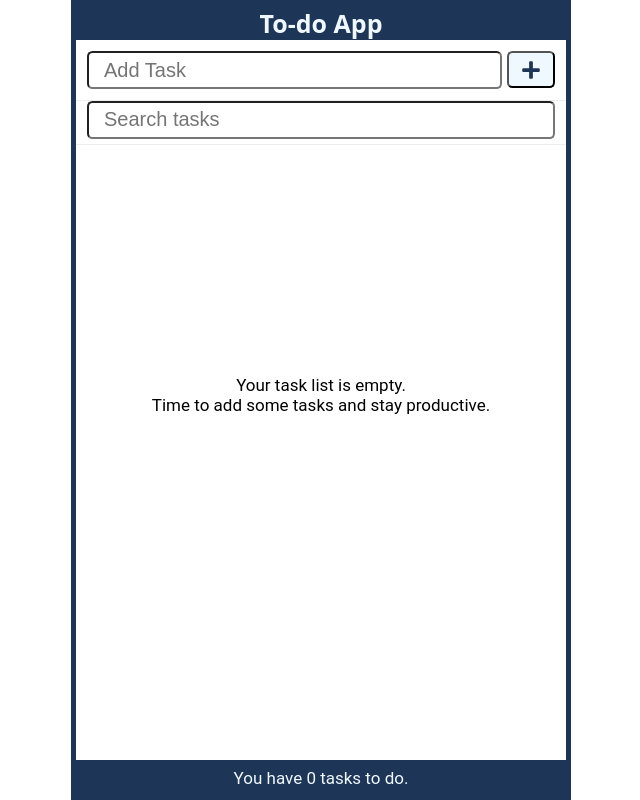
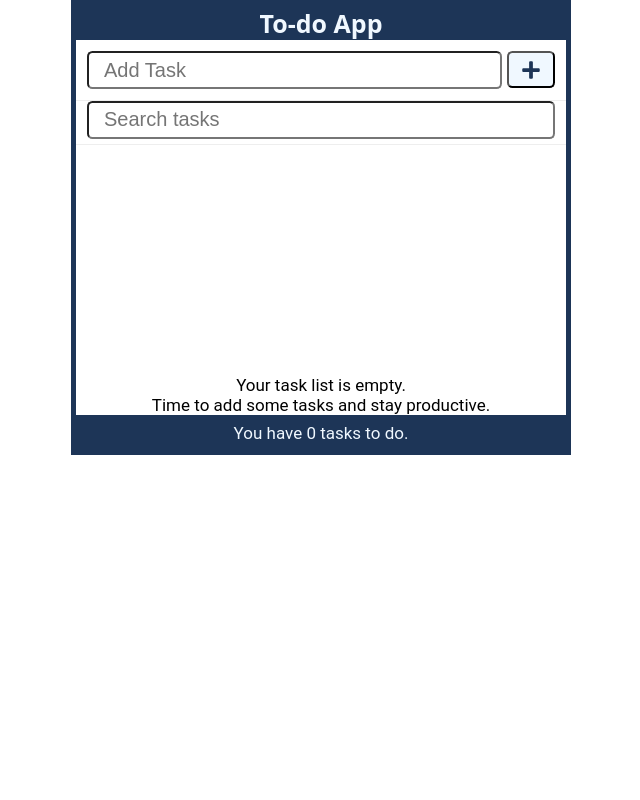
Before and after one commit to damithadev/React-Todo-App, a React (Vite) app: page / in a window 1280 px wide. Shown: the whole page, without its empty margins (319-959 px from the left). Built offline with nearby package versions, Linux system fonts and the light colour scheme.

Commit message:
css issue updated

```diff
--- a/src/index.css
+++ b/src/index.css
@@ -18,8 +18,7 @@
     display: flex; /* Use flex container for the entire body */
     flex-direction: column;
     /* testcomment */
-    min-height: 100%;
-    height: 100%;
+
 }
 
 
@@ -28,7 +27,7 @@
     flex-direction: column;
     justify-content: flex-start;
     align-items: flex-start;
-    height: 100vh;
+    min-height: 100vh;
     min-height: 100%;
     width: 100%;
     max-width: 500px;
```
